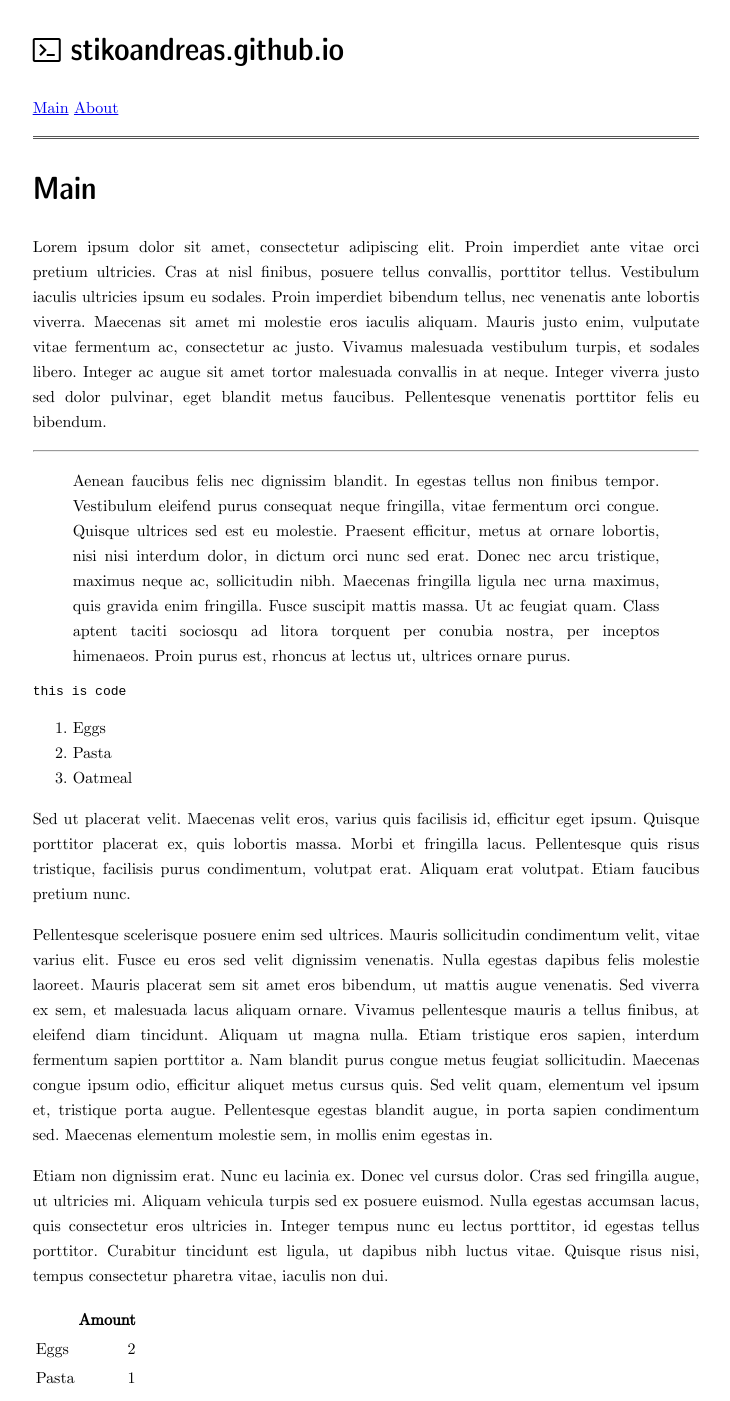
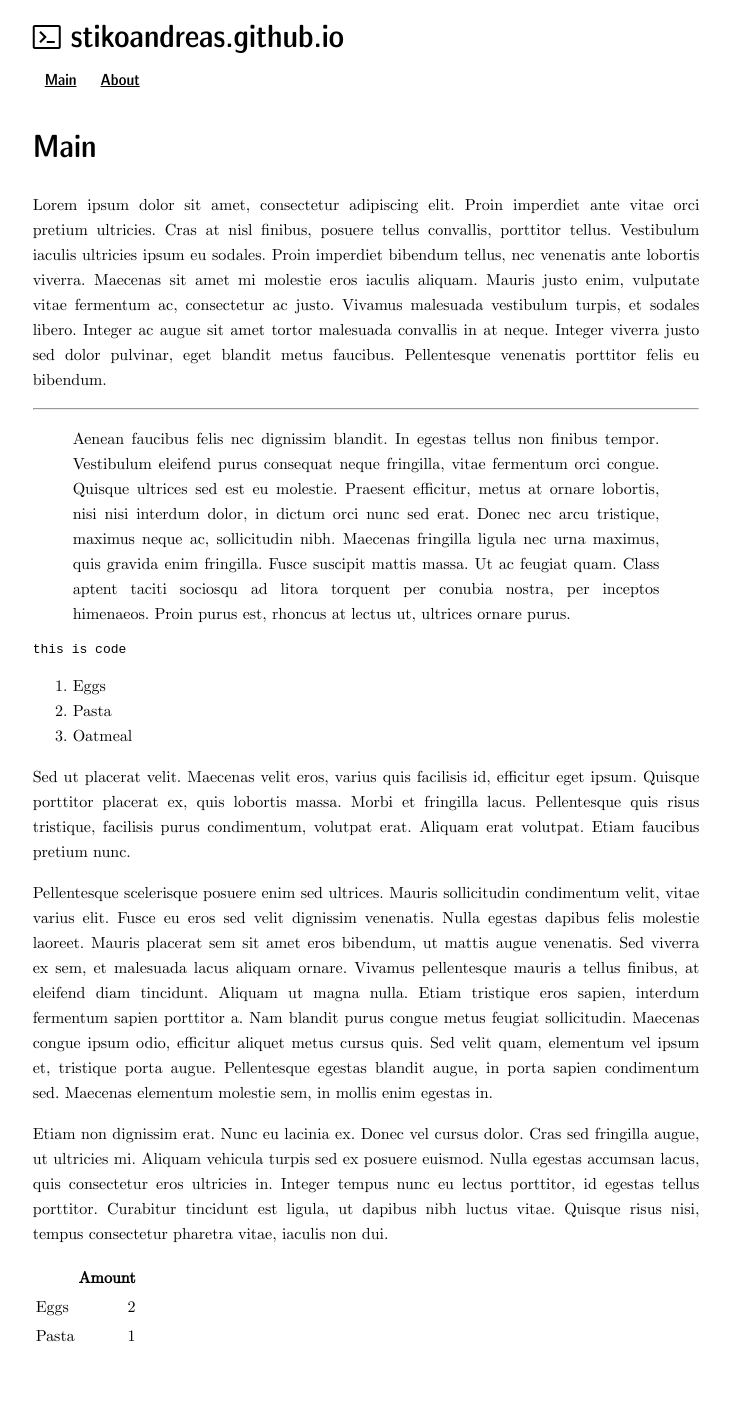
Before and after one commit to stikoandreas/stikoandreas.github.io, a Jekyll site: the page built from index.md, in a window 1280 px wide. Shown: the whole page, without its empty margins (274-1004 px from the left). Built offline with Jekyll 4.4.1, drawn with Linux system fonts in a browser that asks for light colours; after the commit the page ends 1359 px from its top, so only the background shows below that.

```diff
--- a/_layouts/default.html
+++ b/_layouts/default.html
@@ -1,10 +1,16 @@
 {% include head.html %}
+
     <div id="center">
-    <h1><span class="mega-octicon octicon-terminal"></span> stikoandreas.github.io</h1>
-    <p><a href="/index.html">Main</a>
-    <a href="/about.html">About</a></p>
-    <hr class="strong">
-    <h1>{{ page.title }}</h1>
-    {{ content }}
-    </div>
+        <div id="navigation">
+            <h1><span class="mega-octicon octicon-terminal"></span> stikoandreas.github.io</h1>
+            <ul>
+            <li><a href="/index.html">Main</a>
+            <li><a href="/about.html">About</a>
+            </ul>
+        </div>
+        <div id="content">
+            <h1>{{ page.title }}</h1>
+            {{ content }}
+        </div>
+
 {% include foot.html %}
--- /dev/null
+++ b/_sass/typography.sass
@@ -0,0 +1,12 @@
+=font-src-wrapper($handle,$name)
+    font-family: $handle
+    src: url('fonts/'+$name+'-webfont.eot')
+    src:    url('fonts/'+$name+'-webfont.eot?#iefix') format('embedded-opentype'), url('fonts/'+$name+'-webfont.woff2') format('woff2'), url('fonts/'+$name+'-webfont.woff') format('woff'), url('fonts/'+$name+'-webfont.ttf') format('truetype'), url('fonts/'+$name+'-webfontlol.svg#'+$handle) format('svg')
+    font-weight: normal
+    font-style: normal
+
+@font-face
+    +font-src-wrapper('cmu_serifroman','cmunrm')
+
+@font-face
+    +font-src-wrapper('cmu_sans_serif_demi_condemiCn','cmunssdc')
--- a/css/main.css
+++ /dev/null
@@ -1,54 +0,0 @@
-@font-face {
-    font-family: 'cmu_serifroman';
-    src: url('fonts/cmunrm-webfont.eot');
-    src: url('fonts/cmunrm-webfont.eot?#iefix') format('embedded-opentype'),
-         url('fonts/cmunrm-webfont.woff2') format('woff2'),
-         url('fonts/cmunrm-webfont.woff') format('woff'),
-         url('fonts/cmunrm-webfont.ttf') format('truetype'),
-         url('fonts/cmunrm-webfont.svg#cmu_serifroman') format('svg');
-    font-weight: normal;
-    font-style: normal;
-}
-
-@font-face {
-    font-family: 'cmu_sans_serif_demi_condemiCn';
-    src: url('fonts/cmunssdc-webfont.eot');
-    src: url('fonts/cmunssdc-webfont.eot?#iefix') format('embedded-opentype'),
-         url('fonts/cmunssdc-webfont.woff2') format('woff2'),
-         url('fonts/cmunssdc-webfont.woff') format('woff'),
-         url('fonts/cmunssdc-webfont.ttf') format('truetype'),
-         url('fonts/cmunssdc-webfont.svg#cmu_sans_serif_demi_condemiCn') format('svg');
-    font-weight: normal;
-    font-style: normal;
-
-}
-
-body
-{
-    font-family: 'cmu_serifroman', serif;
-}
-
-hr.strong  {
-    padding: 0;
-    border: none;
-    border-top: medium double #555;
-    text-align: center;
-}
-
-h1,h2,h3
-{
-    font-family: 'cmu_sans_serif_demi_condemiCn', serif;
-}
-
-p
-{
-    font-family: 'cmu_serifroman', serif;
-    text-align: justify;
-}
-
-#center
-{
-    margin-left: auto;
-    margin-right: auto;
-    width: 500pt;
-}
--- /dev/null
+++ b/css/main.sass
@@ -0,0 +1,44 @@
+---
+---
+@import typography
+
+body
+    font-family: 'cmu_serifroman', serif
+
+
+#navigation
+    h1
+        font-family:    'cmu_sans_serif_demi_condemiCn', serif
+        padding:        0
+        margin:         0
+    a
+        font-family:    'cmu_sans_serif_demi_condemiCn', serif
+        color:          black
+        display: block
+        padding: 6px 12px
+
+    ul
+        margin: 0
+        padding: 0
+        list-style: none
+
+    li
+        display: inline-block
+
+hr.strong
+    padding: 0
+    border: none
+    border-top: medium double #555
+    text-align: center
+
+h1,h2,h3
+    font-family: 'cmu_sans_serif_demi_condemiCn', serif
+
+p
+    font-family: 'cmu_serifroman', serif
+    text-align: justify
+
+#center
+    margin-left: auto
+    margin-right: auto
+    width: 500pt
```
Also changed, not shown: _layouts/slides.html (added, +58 -0 lines), slides/index.md (added, +6 -0 lines), slides/sslstrip/index.html (added, +41 -0 lines), slides/sslstrip/browsers_censored.png (added).
